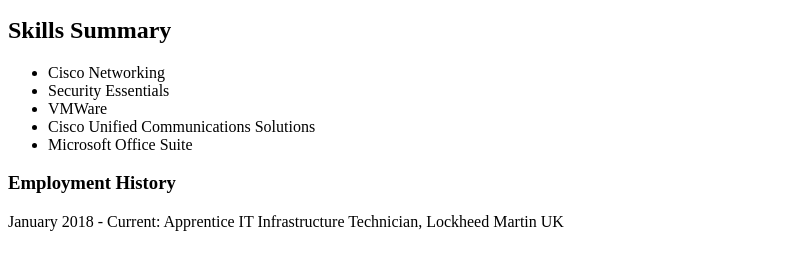
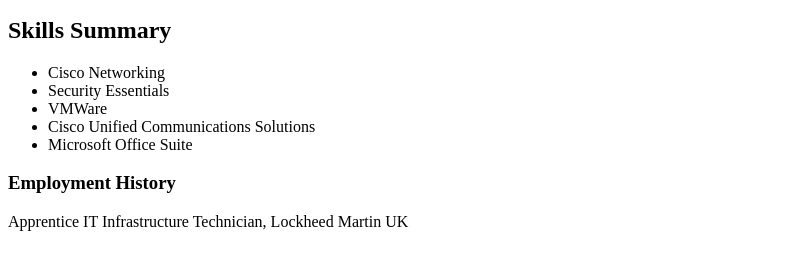
Before and after one commit to NanLieu/CDA404-Web-Technologies, a plain HTML site: page week_1/index.html in a window 1280 px wide. Shown: the part 430-700 px from the top of the page, without its empty margins (0-811 px from the left). Drawn offline with Linux system fonts and the light colour scheme.

Commit message:
Updated CV

```diff
--- a/week_1/index.html
+++ b/week_1/index.html
@@ -24,7 +24,7 @@
         </ul>
 
         <h3>Employment History</h3>
-        <p>January 2018 - Current: Apprentice IT Infrastructure Technician, Lockheed Martin UK</p>
+        <p>Apprentice IT Infrastructure Technician, Lockheed Martin UK</p>
 
 
     </body>
```
